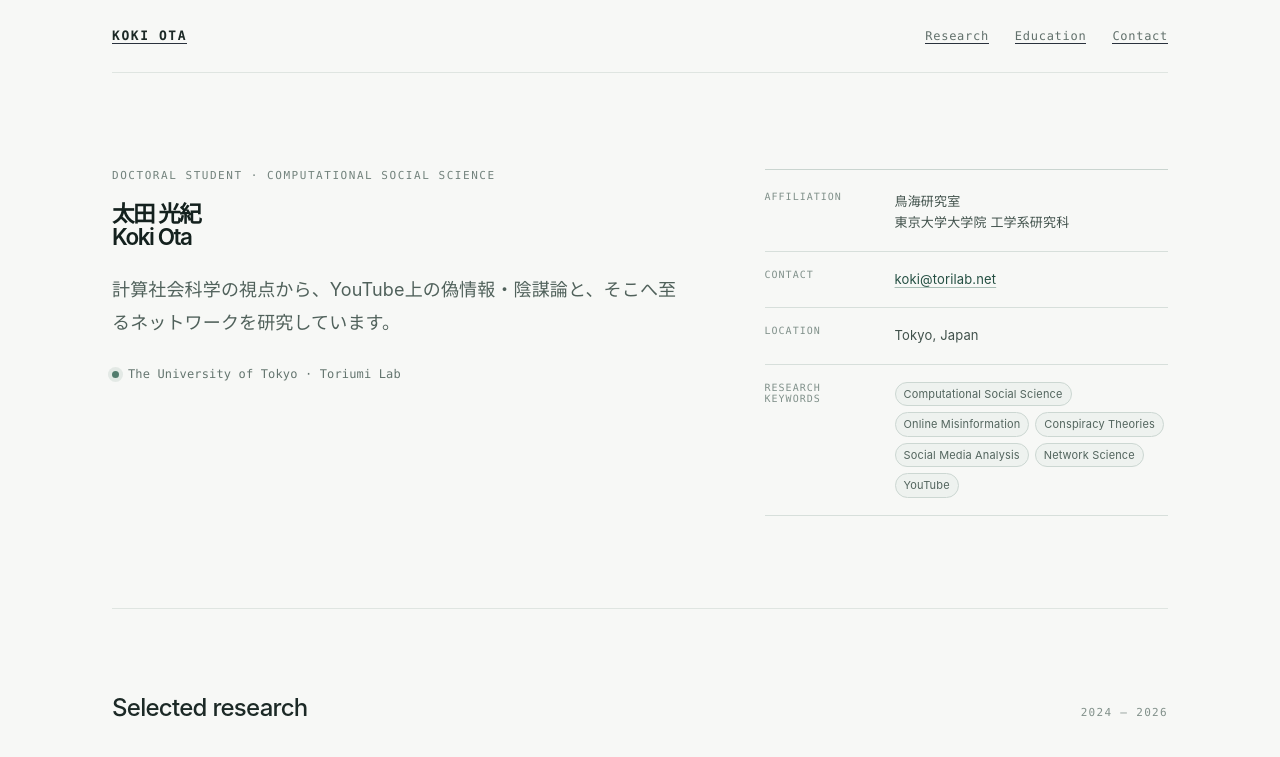
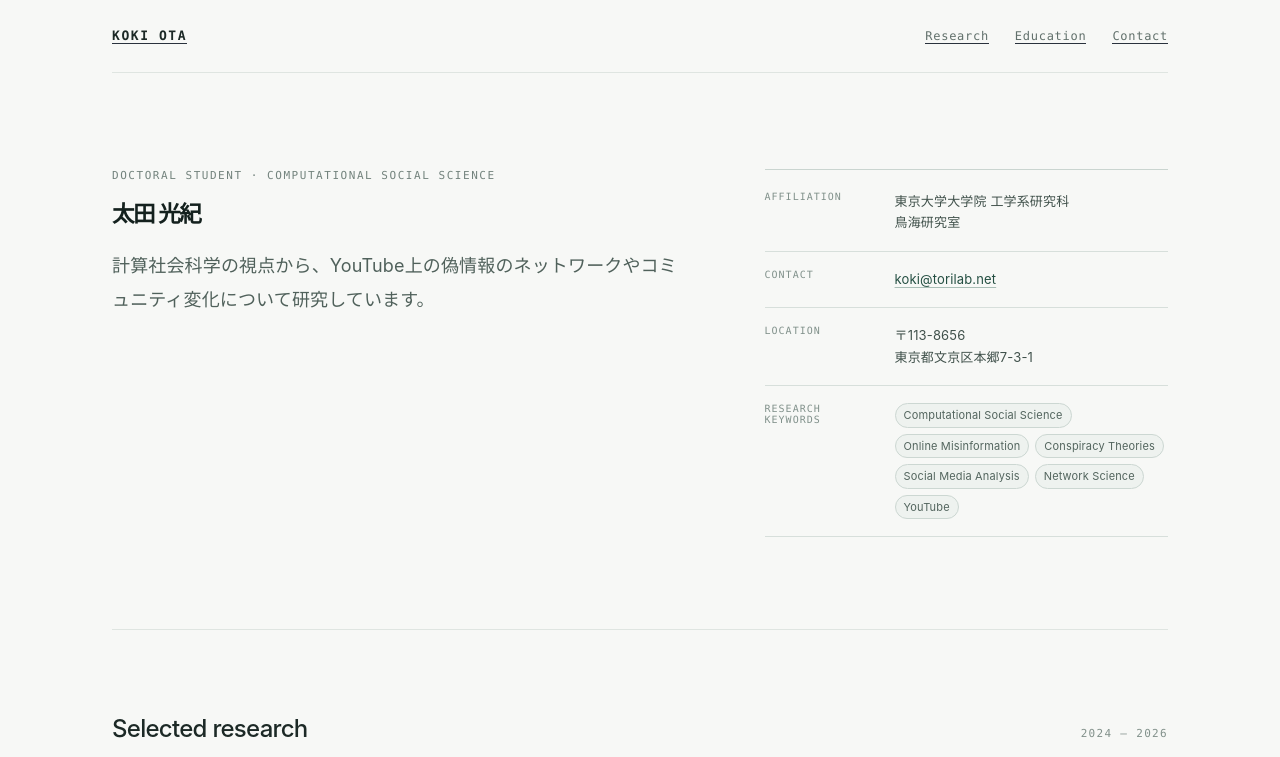
Before and after one commit to koki-ota0/atlas-of-publications, a website: page index.html in a window 1280 px wide. Shown: the top 757 px of the page. Drawn offline with Linux system fonts and the light colour scheme.

Commit message:
refine profile details and remove duplication

```diff
--- a/index.html
+++ b/index.html
@@ -604,7 +604,6 @@ body.playful-mode #playful-site{display:block}
 .simple-kicker{font:11px var(--mono);letter-spacing:.14em;color:#73837d;text-transform:uppercase;margin:0 0 20px}
 .simple-hero h1{font:500 clamp(42px,6vw,72px);line-height:1.04;letter-spacing:-.065em;margin:0 0 24px;color:#14211e}
 .simple-lead{max-width:600px;font-size:18px;line-height:1.85;color:#50615b;margin:0}
-.simple-status{display:flex;align-items:center;gap:9px;margin-top:28px;color:#64756f;font:12px var(--mono)}.simple-status::before{content:"";width:7px;height:7px;border-radius:50%;background:#527c6d;box-shadow:0 0 0 4px rgba(82,124,109,.12)}
 .simple-profile-meta{align-self:stretch;margin:0;padding:4px 0;border-top:1px solid #cad5d0}
 .simple-profile-meta>div{display:grid;grid-template-columns:112px 1fr;gap:18px;padding:17px 0;border-bottom:1px solid #d7dfdb}
 .simple-profile-meta dt{font:10px var(--mono);letter-spacing:.1em;text-transform:uppercase;color:#81918b}.simple-profile-meta dd{margin:0;color:#40514b;font-size:13px;line-height:1.65}
@@ -631,14 +630,13 @@ body.playful-mode #playful-site{display:block}
     <section class="simple-hero" id="simple-top">
       <div>
         <p class="simple-kicker">Doctoral Student · Computational Social Science</p>
-        <h1>太田 光紀<br><span>Koki Ota</span></h1>
-        <p class="simple-lead">計算社会科学の視点から、YouTube上の偽情報・陰謀論と、そこへ至るネットワークを研究しています。</p>
-        <div class="simple-status">The University of Tokyo · Toriumi Lab</div>
+        <h1>太田 光紀</h1>
+        <p class="simple-lead">計算社会科学の視点から、YouTube上の偽情報のネットワークやコミュニティ変化について研究しています。</p>
       </div>
       <dl class="simple-profile-meta" id="simple-contact">
-        <div><dt>Affiliation</dt><dd>鳥海研究室<br>東京大学大学院 工学系研究科</dd></div>
+        <div><dt>Affiliation</dt><dd>東京大学大学院 工学系研究科<br>鳥海研究室</dd></div>
         <div><dt>Contact</dt><dd><a href="mailto:koki@torilab.net">koki@torilab.net</a></dd></div>
-        <div><dt>Location</dt><dd>Tokyo, Japan</dd></div>
+        <div><dt>Location</dt><dd>〒113-8656<br>東京都文京区本郷7-3-1</dd></div>
         <div><dt>Research keywords</dt><dd class="simple-keywords"><span>Computational Social Science</span><span>Online Misinformation</span><span>Conspiracy Theories</span><span>Social Media Analysis</span><span>Network Science</span><span>YouTube</span></dd></div>
       </dl>
     </section>
```
